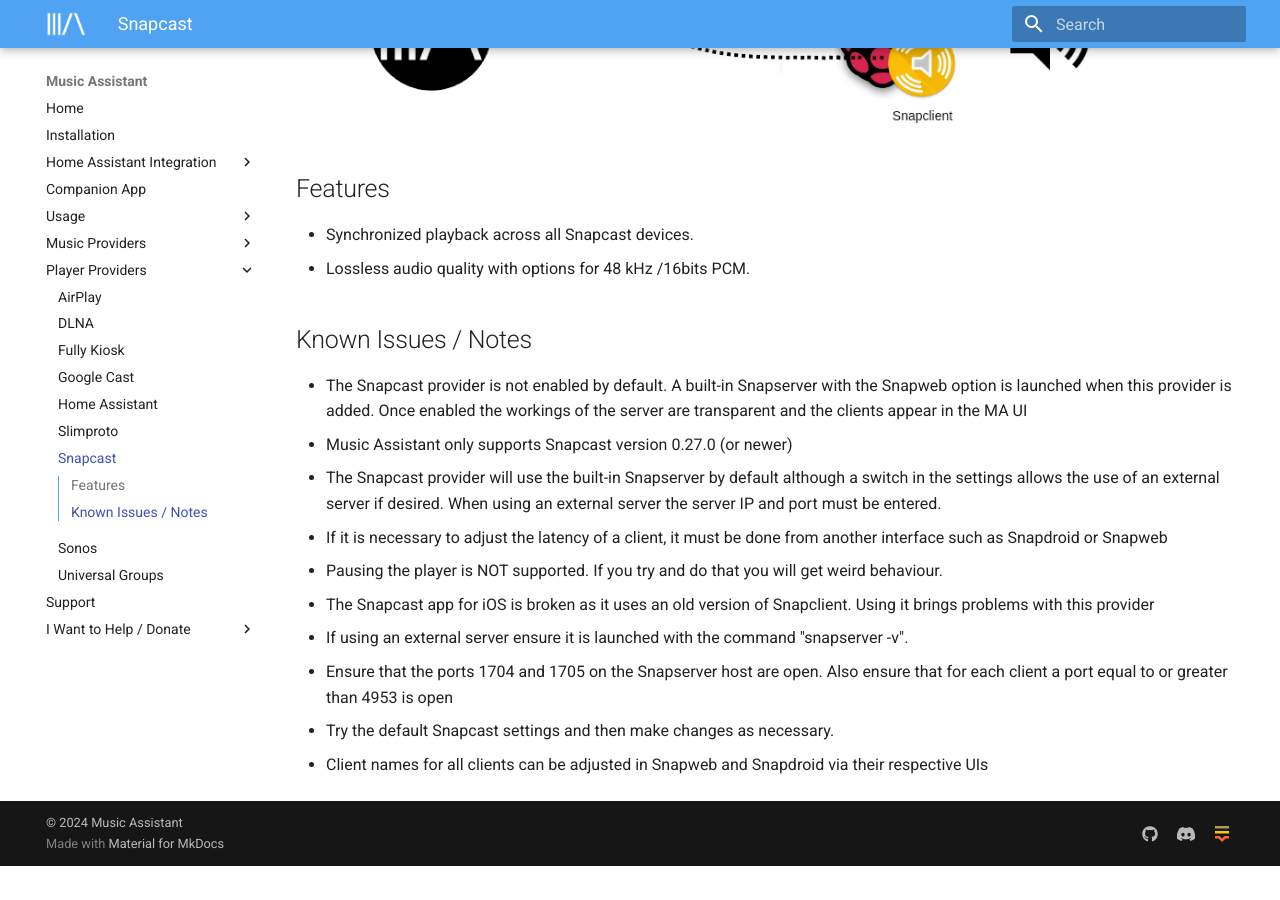
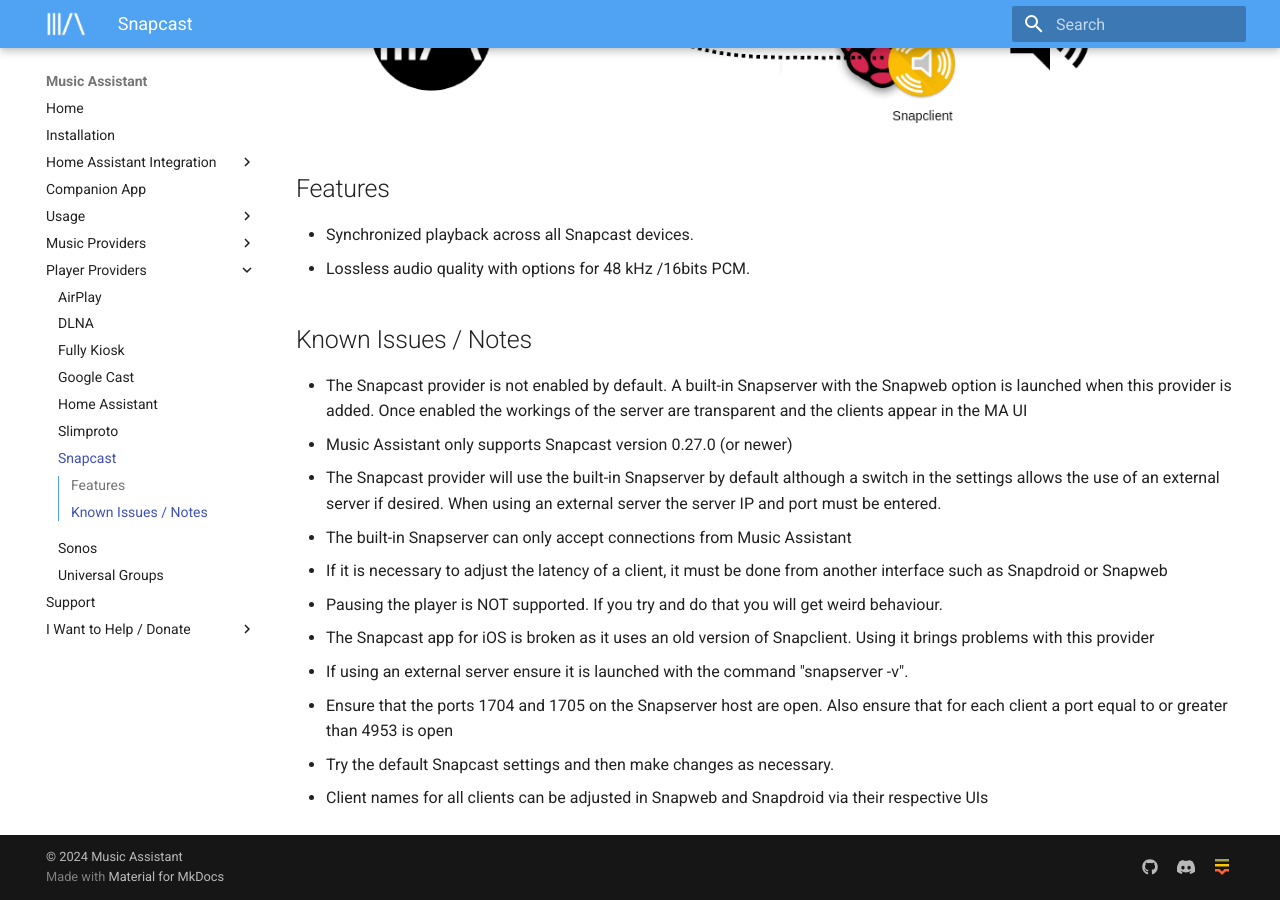
Before and after one commit to pwbriggs/music-assistant.github.io, an MkDocs documentation site: the page built from docs/player-support/snapcast.md, in a window 1280 px wide and 900 px high, scrolled down 785 px. Built offline with MkDocs 1.6.1 and Material for MkDocs 9.7.7, drawn with Linux system fonts in a browser that asks for light colours; before the commit the page ends 1651 px from its top, so only the background shows below that.

Commit message:
Update snapcast.md

```diff
--- a/docs/player-support/snapcast.md
+++ b/docs/player-support/snapcast.md
@@ -17,6 +17,7 @@
 - The Snapcast provider is not enabled by default. A built-in Snapserver with the Snapweb option is launched when this provider is added. Once enabled the workings of the server are transparent and the clients appear in the MA UI
 - Music Assistant only supports Snapcast version 0.27.0 (or newer)
 - The Snapcast provider will use the built-in Snapserver by default although a switch in the settings allows the use of an external server if desired. When using an external server the server IP and port must be entered.
+- The built-in Snapserver can only accept connections from Music Assistant
 - If it is necessary to adjust the latency of a client, it must be done from another interface such as Snapdroid or Snapweb
 - Pausing the player is NOT supported. If you try and do that you will get weird behaviour.
 - The Snapcast app for iOS is broken as it uses an old version of Snapclient. Using it brings problems with this provider
```
